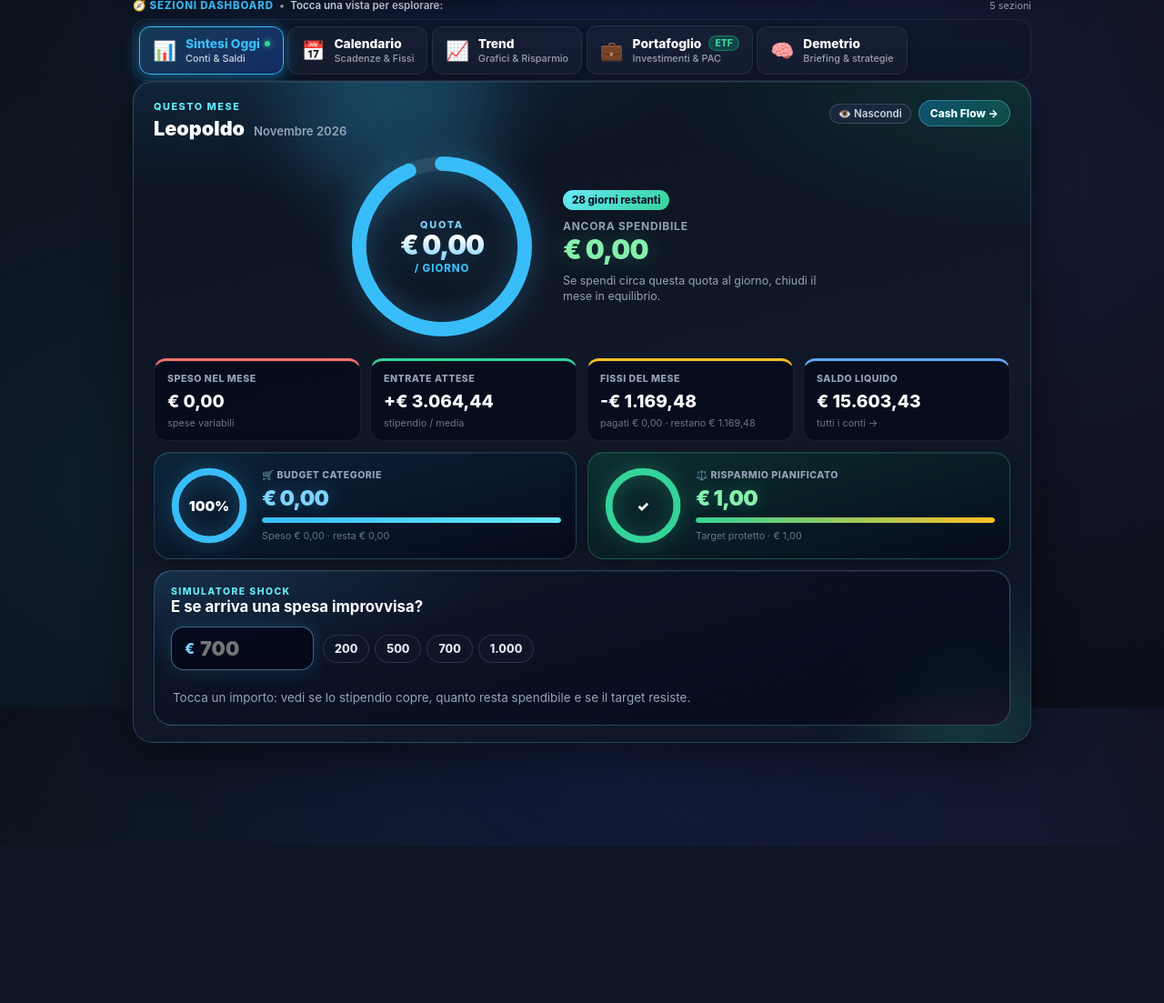
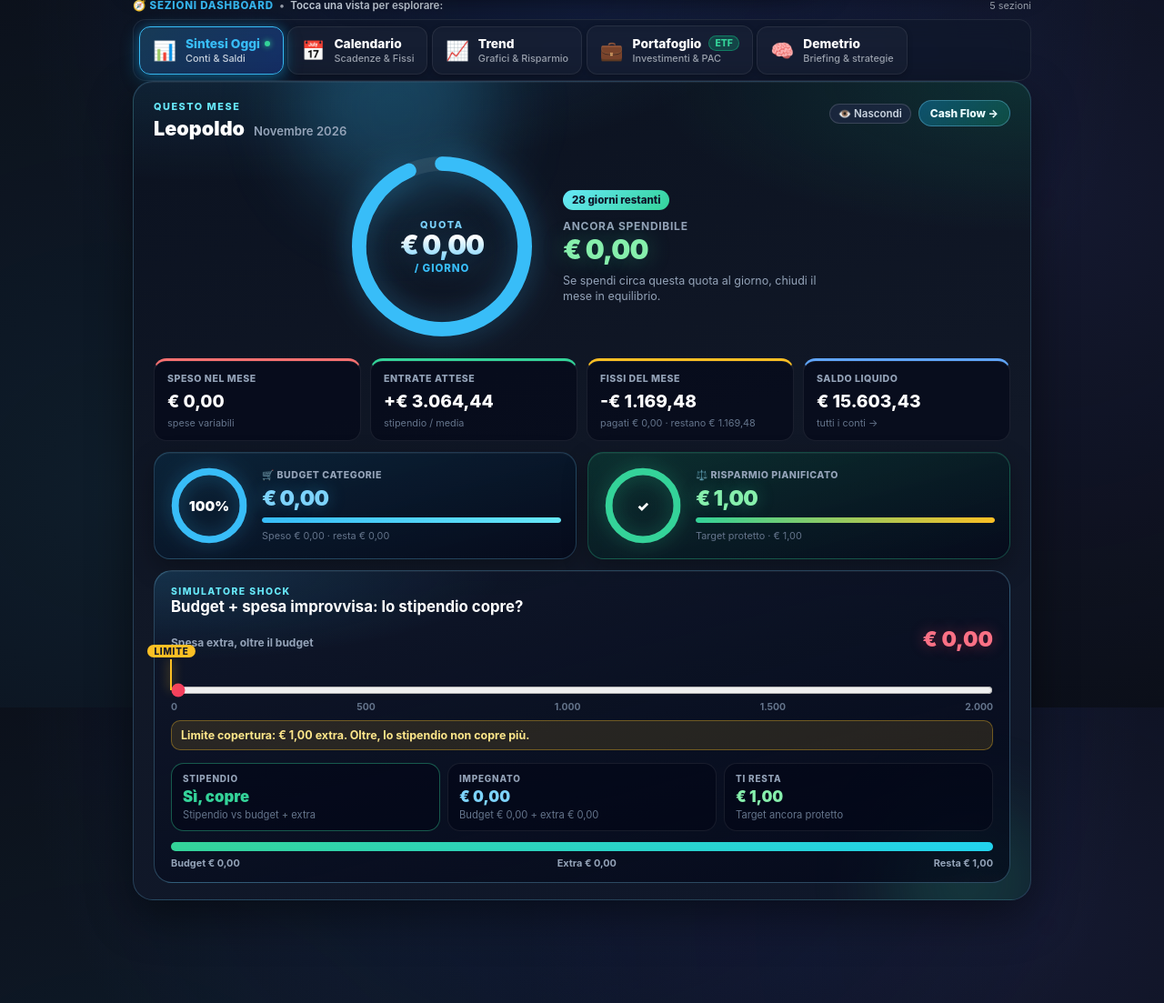
Before and after one commit to leopoldodipaolo-collab/fiscmoney, a Flask app: page /dashboard in a window 1280 px wide. Shown: the part 822-1925 px from the top of the page at 91% size. Before the commit the page ends 1752 px from the top, so only its background shows below. Run offline with Flask 3, Linux system fonts and the light colour scheme; a user stored in the database is signed in; data comes from the database, SQL or seed files in the repository; data that the repository does not hold is empty.

Commit message:
feat: simulatore shock come budget+extra, slider e limite stipendio
Co-authored-by: Cursor <cursoragent@cursor.com>

```diff
--- a/templates/_glance_month.html
+++ b/templates/_glance_month.html
@@ -132,85 +132,96 @@
 
     <div class="glance-sim" id="glanceSim"
          data-income="{{ (smart_budget.effective_income if smart_budget else (cashflow.expected_month_income if cashflow else 0)) }}"
-         data-free="{{ still_free }}"
+         data-budget="{{ (smart_budget.total_allocated_budget if smart_budget else 0) }}"
          data-savings="{{ (smart_budget.planned_savings if smart_budget else 0) }}"
-         data-target="{{ (smart_budget.target_savings if smart_budget else 0) }}"
-         data-days="{{ days_left }}">
+         data-target="{{ (smart_budget.target_savings if smart_budget else 0) }}">
         <div class="glance-sim-head">
             <span class="glance-sim-kicker">Simulatore shock</span>
-            <strong>E se arriva una spesa improvvisa?</strong>
+            <strong>Budget + spesa improvvisa: lo stipendio copre?</strong>
         </div>
-        <div class="glance-sim-row">
-            <label class="glance-sim-input-wrap">
-                <span>€</span>
-                <input type="number" id="glanceSimAmt" min="0" step="50" placeholder="700" inputmode="decimal" oninput="runGlanceSim()">
-            </label>
-            <div class="glance-sim-chips">
-                <button type="button" data-amt="200" onclick="setGlanceSim(200)">200</button>
-                <button type="button" data-amt="500" onclick="setGlanceSim(500)">500</button>
-                <button type="button" data-amt="700" onclick="setGlanceSim(700)">700</button>
-                <button type="button" data-amt="1000" onclick="setGlanceSim(1000)">1.000</button>
+        <div class="glance-pot">
+            <div class="glance-pot-top">
+                <span>Spesa extra, oltre il budget</span>
+                <strong class="privacy-mask" id="glanceSimAmtLabel">€ 0,00</strong>
             </div>
+            <div class="glance-pot-track">
+                <div class="glance-limit-pin" id="glanceLimitPin" hidden>
+                    <span>Limite</span>
+                </div>
+                <input type="range" id="glanceSimAmt" min="0" max="2000" step="50" value="0" oninput="runGlanceSim()">
+            </div>
+            <div class="glance-pot-ticks" id="glancePotTicks"><span>0</span><span>500</span><span>1.000</span><span>1.500</span><span>2.000</span></div>
+            <div class="glance-limit-flag" id="glanceLimitFlag"></div>
         </div>
-        <div class="glance-sim-stage idle" id="glanceSimVerdict">
-            <div class="glance-sim-idle">Tocca un importo: vedi se lo stipendio copre, quanto resta spendibile e se il target resiste.</div>
-        </div>
+        <div class="glance-sim-stage idle" id="glanceSimVerdict"></div>
     </div>
 </div>
 <script>
 function glanceSimEur(v) {
     return '€ ' + Number(v || 0).toLocaleString('it-IT', {minimumFractionDigits: 2, maximumFractionDigits: 2});
 }
-function setGlanceSim(n) {
-    var el = document.getElementById('glanceSimAmt');
-    if (el) { el.value = n; runGlanceSim(); }
-}
 function runGlanceSim() {
     var box = document.getElementById('glanceSim');
     var out = document.getElementById('glanceSimVerdict');
     var inp = document.getElementById('glanceSimAmt');
+    var lab = document.getElementById('glanceSimAmtLabel');
     if (!box || !out || !inp) return;
-    var extra = parseFloat(String(inp.value || '').replace(',', '.')) || 0;
-    var chips = box.querySelectorAll('.glance-sim-chips button');
-    for (var i = 0; i < chips.length; i++) {
-        chips[i].classList.toggle('on', Number(chips[i].getAttribute('data-amt')) === extra);
+    var extra = parseFloat(inp.value) || 0;
+    if (lab) lab.textContent = glanceSimEur(extra);
+    var income = parseFloat(box.dataset.income) || 0;
+    var budget = parseFloat(box.dataset.budget) || 0;
+    var target = parseFloat(box.dataset.target) || 0;
+    var limit = Math.max(0, income - budget);
+    var sliderMax = Math.max(2000, Math.ceil((limit + 500) / 50) * 50);
+    if (Number(inp.max) !== sliderMax) {
+        inp.max = sliderMax;
+        var ticks = document.getElementById('glancePotTicks');
+        if (ticks) {
+            var parts = [0, sliderMax * 0.25, sliderMax * 0.5, sliderMax * 0.75, sliderMax];
+            ticks.innerHTML = parts.map(function (n) {
+                return '<span>' + Math.round(n).toLocaleString('it-IT') + '</span>';
+            }).join('');
+        }
     }
-    if (extra <= 0) {
-        out.className = 'glance-sim-stage idle';
-        out.innerHTML = '<div class="glance-sim-idle">Tocca un importo: vedi se lo stipendio copre, quanto resta spendibile e se il target resiste.</div>';
-        return;
+    var pin = document.getElementById('glanceLimitPin');
+    if (pin && sliderMax > 0) {
+        pin.hidden = false;
+        pin.style.left = Math.min(100, (limit / sliderMax) * 100) + '%';
     }
-    var income = parseFloat(box.dataset.income) || 0;
-    var free = parseFloat(box.dataset.free) || 0;
-    var savings = parseFloat(box.dataset.savings) || 0;
-    var target = parseFloat(box.dataset.target) || 0;
-    var days = parseInt(box.dataset.days, 10) || 0;
-    var leftFree = free - extra;
-    var leftSav = savings - extra;
-    var daily = (days > 0 && leftFree > 0) ? (leftFree / days) : 0;
-    var coversSalary = extra <= income;
-    var coversBuffer = extra <= free;
-    var cls = coversSalary && coversBuffer ? 'ok' : (coversSalary ? 'warn' : 'bad');
-    var coverTitle = !coversSalary ? 'Non copre' : (coversBuffer ? 'Sì, copre' : 'Copre, ma stretto');
-    var coverSub = !coversSalary
-        ? 'Manca ' + glanceSimEur(extra - income)
-        : (coversBuffer ? 'Dentro il buffer' : 'Sfori di ' + glanceSimEur(extra - free));
-    var barBase = Math.max(free, extra, 1);
-    var shockPct = Math.min(100, extra / barBase * 100);
-    var restPct = Math.max(0, 100 - shockPct);
-    var savNote = !target ? '' : (leftSav >= target ? 'Target ancora protetto' : 'Sotto target di ' + glanceSimEur(target - leftSav));
+    var flag = document.getElementById('glanceLimitFlag');
+    if (flag) {
+        flag.className = 'glance-limit-flag' + (extra > limit ? ' over' : '');
+        flag.innerHTML = extra > limit
+            ? 'Oltre il limite: lo stipendio non copre più budget + extra.'
+            : 'Limite copertura: <strong class="privacy-mask">' + glanceSimEur(limit) + '</strong> extra. Oltre, lo stipendio non copre più.';
+    }
+    var committed = budget + extra;
+    var left = income - committed;
+    var covers = left >= 0;
+    var cls = !covers ? 'bad' : (target && left < target ? 'warn' : 'ok');
+    var coverTitle = covers ? 'Sì, copre' : 'Non copre';
+    var coverSub = covers
+        ? 'Stipendio vs budget + extra'
+        : 'Manca ' + glanceSimEur(-left);
+    var savNote = !target ? '' : (left >= target ? 'Target ancora protetto' : 'Sotto target di ' + glanceSimEur(target - left));
+    var base = Math.max(income, committed, 1);
+    var bPct = budget / base * 100;
+    var sPct = extra / base * 100;
+    var rPct = Math.max(0, left) / base * 100;
     out.className = 'glance-sim-stage ' + cls;
     out.innerHTML =
         '<div class="glance-sim-kpis">' +
             '<div class="glance-sim-kpi cover"><span>Stipendio</span><strong>' + coverTitle + '</strong><em>' + coverSub + '</em></div>' +
-            '<div class="glance-sim-kpi rest"><span>Resta spendibile</span><strong class="privacy-mask">' + glanceSimEur(Math.max(0, leftFree)) + '</strong><em>' + (days > 0 && leftFree > 0 ? glanceSimEur(daily) + ' / giorno' : 'buffer esaurito') + '</em></div>' +
-            '<div class="glance-sim-kpi sav"><span>Risparmio dopo</span><strong class="privacy-mask">' + glanceSimEur(leftSav) + '</strong><em>' + savNote + '</em></div>' +
+            '<div class="glance-sim-kpi rest"><span>Impegnato</span><strong class="privacy-mask">' + glanceSimEur(committed) + '</strong><em>Budget ' + glanceSimEur(budget) + ' + extra ' + glanceSimEur(extra) + '</em></div>' +
+            '<div class="glance-sim-kpi sav"><span>Ti resta</span><strong class="privacy-mask">' + glanceSimEur(left) + '</strong><em>' + savNote + '</em></div>' +
         '</div>' +
-        '<div class="glance-shock-bar" title="Quanto la spesa mangia il buffer">' +
-            '<span class="shock" style="width:' + shockPct + '%"></span>' +
-            '<span class="rest" style="width:' + restPct + '%"></span>' +
+        '<div class="glance-shock-bar" title="Come lo stipendio si divide">' +
+            '<span class="bud" style="width:' + bPct + '%"></span>' +
+            '<span class="shock" style="width:' + sPct + '%"></span>' +
+            '<span class="rest" style="width:' + rPct + '%"></span>' +
         '</div>' +
-        '<div class="glance-shock-legend"><span>Spesa shock ' + glanceSimEur(extra) + '</span><span>Buffer ' + glanceSimEur(free) + '</span></div>';
+        '<div class="glance-shock-legend"><span>Budget ' + glanceSimEur(budget) + '</span><span>Extra ' + glanceSimEur(extra) + '</span><span>Resta ' + glanceSimEur(left) + '</span></div>';
 }
+if (document.getElementById('glanceSimAmt')) runGlanceSim();
 </script>
 </div> <!-- /#dashTabContent_glance -->
--- a/templates/dashboard.html
+++ b/templates/dashboard.html
@@ -536,50 +536,80 @@
     color: #67e8f9;
 }
 .glance-sim-head strong { color: #fff; font-size: 1.05rem; }
-.glance-sim-row {
+.glance-pot { margin: 4px 0 6px; }
+.glance-pot-top {
     display: flex;
-    flex-wrap: wrap;
+    justify-content: space-between;
+    align-items: baseline;
     gap: 10px;
-    align-items: center;
-}
-.glance-sim-input-wrap {
+    margin-bottom: 8px;
+    font-size: 0.75rem;
+    font-weight: 700;
+    color: #94a3b8;
+}
+.glance-pot-top strong {
+    font-size: 1.45rem;
+    font-weight: 900;
+    color: #fb7185;
+    text-shadow: 0 0 16px rgba(244,63,94,0.4);
+}
+.glance-pot-track { position: relative; padding-top: 22px; }
+.glance-limit-pin {
+    position: absolute;
+    top: 0;
+    z-index: 2;
+    width: 2px;
+    height: 34px;
+    background: #fbbf24;
+    box-shadow: 0 0 12px rgba(251, 191, 36, 0.8);
+    transform: translateX(-50%);
+    pointer-events: none;
+}
+.glance-limit-pin span {
+    position: absolute;
+    top: -2px;
+    left: 50%;
+    transform: translate(-50%, -100%);
+    white-space: nowrap;
+    font-size: 0.62rem;
+    font-weight: 800;
+    letter-spacing: 0.08em;
+    text-transform: uppercase;
+    color: #0f172a;
+    background: #fbbf24;
+    border-radius: 999px;
+    padding: 1px 7px;
+}
+.glance-pot input[type="range"] {
+    width: 100%;
+    height: 8px;
+    accent-color: #f43f5e;
+    cursor: pointer;
+    position: relative;
+    z-index: 1;
+}
+.glance-limit-flag {
+    margin-top: 8px;
+    font-size: 0.78rem;
+    font-weight: 700;
+    color: #fde68a;
+    background: rgba(251, 191, 36, 0.12);
+    border: 1px solid rgba(251, 191, 36, 0.35);
+    border-radius: 10px;
+    padding: 8px 10px;
+}
+.glance-limit-flag.over {
+    color: #fecaca;
+    background: rgba(244, 63, 94, 0.14);
+    border-color: rgba(244, 63, 94, 0.4);
+}
+.glance-pot-ticks {
     display: flex;
-    align-items: center;
-    gap: 6px;
-    background: rgba(2, 6, 23, 0.75);
-    border: 1px solid rgba(125, 211, 252, 0.45);
-    border-radius: 14px;
-    padding: 10px 14px;
-    color: #7dd3fc;
-    font-weight: 800;
-    box-shadow: 0 0 22px rgba(56,189,248,0.18);
-}
-.glance-sim-input-wrap input {
-    width: 110px;
-    background: transparent;
-    border: 0;
-    outline: none;
-    color: #fff;
-    font-size: 1.35rem;
-    font-weight: 900;
-}
-.glance-sim-chips { display: flex; flex-wrap: wrap; gap: 6px; }
-.glance-sim-chips button {
-    background: rgba(15, 23, 42, 0.8);
-    border: 1px solid rgba(255,255,255,0.12);
-    color: #e2e8f0;
-    border-radius: 999px;
-    padding: 7px 12px;
-    font-size: 0.78rem;
-    font-weight: 800;
-    cursor: pointer;
-}
-.glance-sim-chips button:hover,
-.glance-sim-chips button.on {
-    border-color: #38bdf8;
-    color: #fff;
-    background: linear-gradient(135deg, rgba(14,165,233,0.45), rgba(16,185,129,0.25));
-    box-shadow: 0 0 14px rgba(56,189,248,0.35);
+    justify-content: space-between;
+    margin-top: 4px;
+    font-size: 0.65rem;
+    font-weight: 700;
+    color: #64748b;
 }
 .glance-sim-stage { margin-top: 14px; }
 .glance-sim-idle {
@@ -637,6 +667,11 @@
     overflow: hidden;
     margin-top: 12px;
     background: rgba(255,255,255,0.08);
+}
+.glance-shock-bar .bud {
+    display: block;
+    height: 100%;
+    background: linear-gradient(90deg, #0ea5e9, #38bdf8);
 }
 .glance-shock-bar .shock {
     display: block;
```
